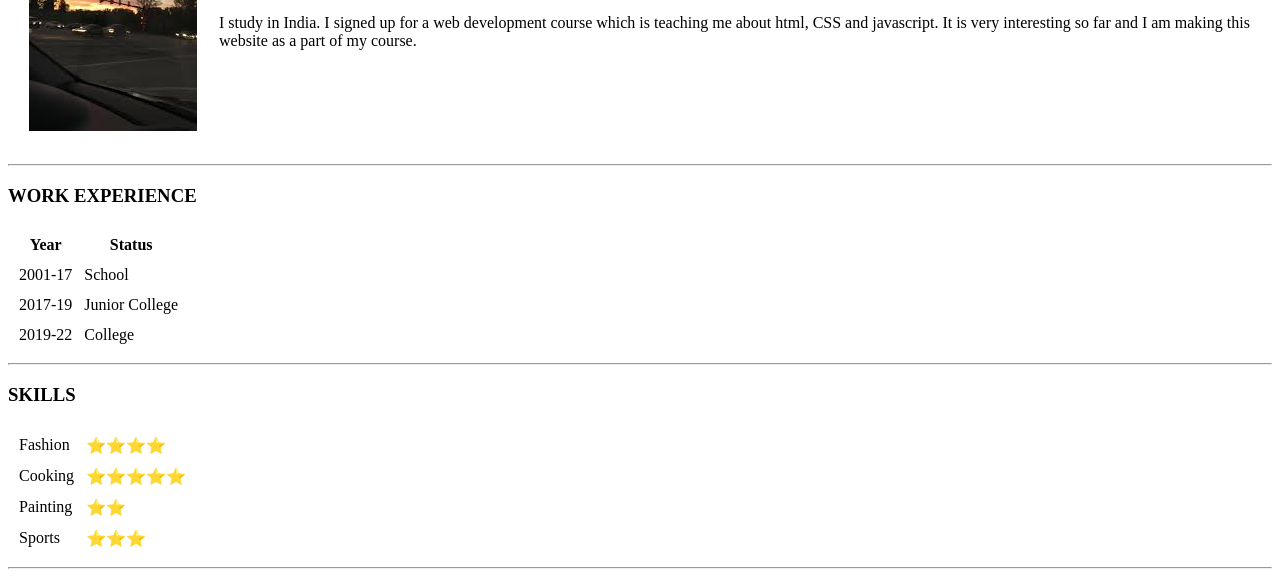
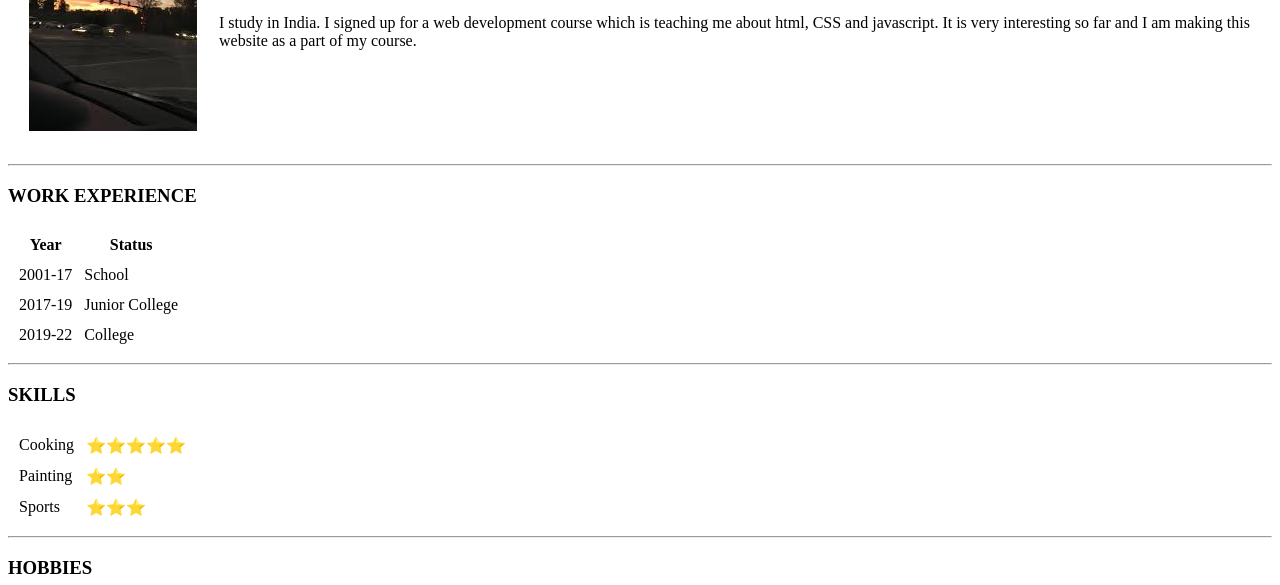
Before and after one commit to arya-p/learninghtml, a plain HTML site: page index.html in a window 1280 px wide. Shown: the part 198-783 px from the top of the page. Drawn offline with Linux system fonts and the light colour scheme.

Commit message:
Add files via upload

```diff
--- a/index.html
+++ b/index.html
@@ -43,10 +43,7 @@
   <h3>SKILLS</h3>
 
 <table cellspacing=10>
-      <tr>
-        <td>Fashion</td>
-          <td>⭐️⭐️⭐️⭐️</td>
-      </tr>
+
       <tr>
         <td>Cooking</td>
         <td>⭐️⭐️⭐️⭐️⭐️</td>
```
Also changed, not shown: contactme.html (+1 -1 lines).
